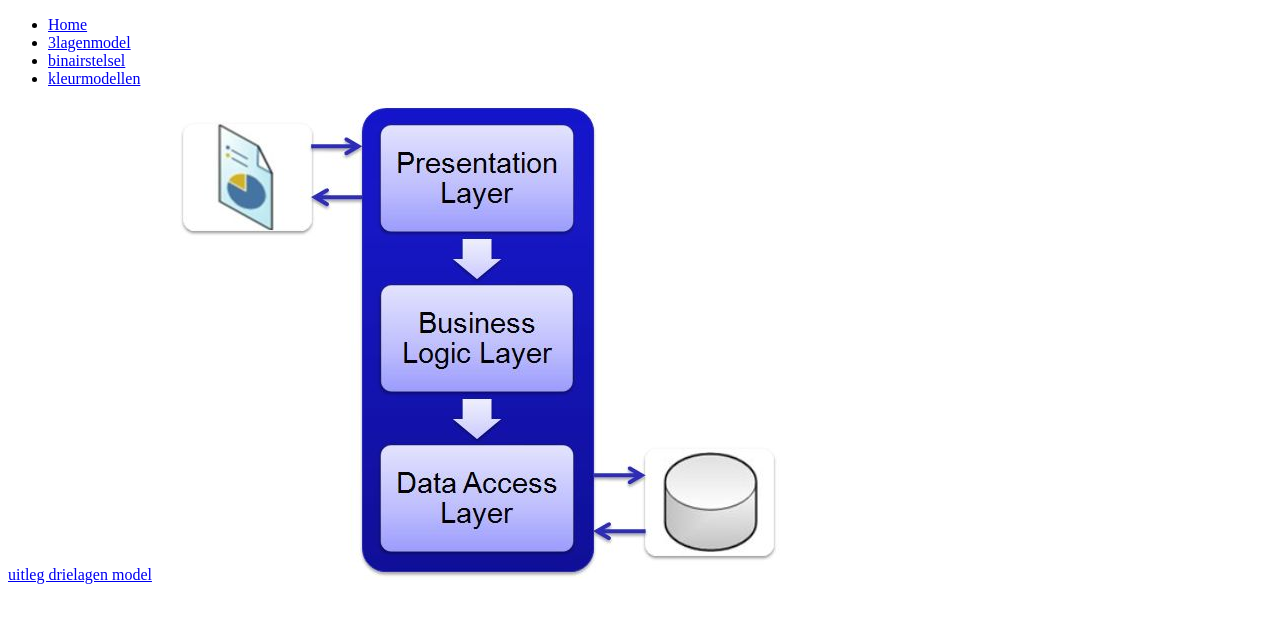
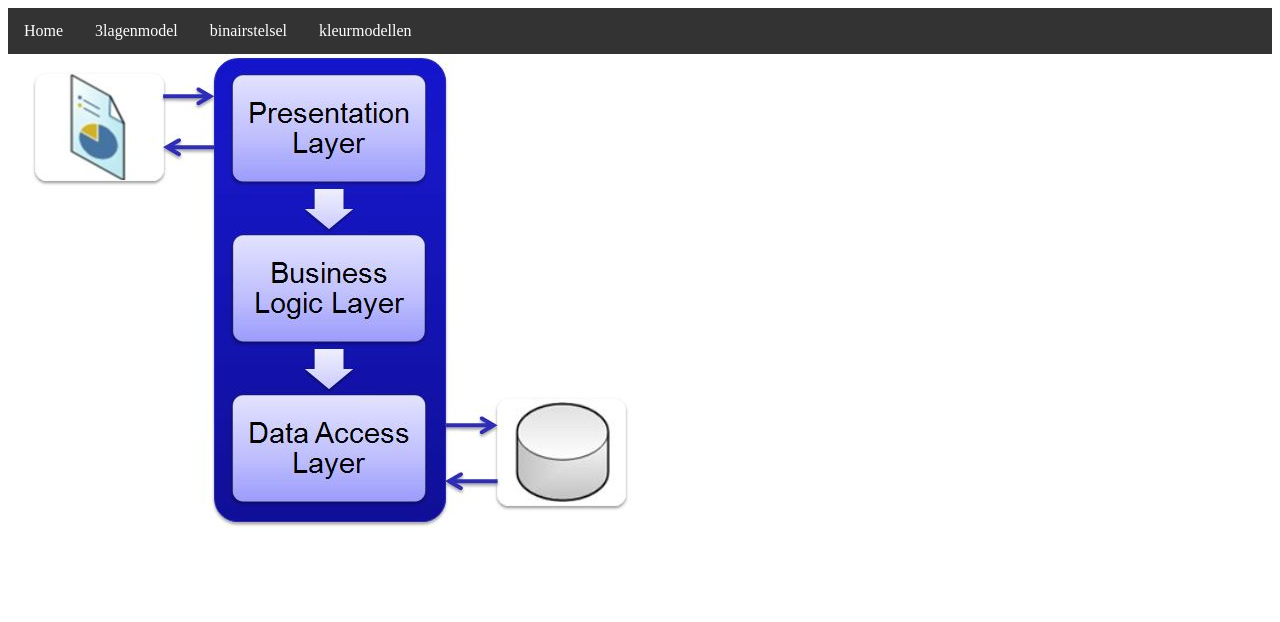
Before and after one commit to ts123456789/ts123456789.github.io, a plain HTML site: page index.html in a window 1280 px wide. Drawn offline with Linux system fonts and the light colour scheme.

Commit message:
CSS toegevoegd

```diff
--- a/index.html
+++ b/index.html
@@ -2,7 +2,7 @@
 <html>
     <head>
         <title>informatica uitleg site</title>
-
+        <link rel="stylesheet" type="text/css" href="opmaak.css">
         <meta charset="utf-8">
     </head>
     <body>
@@ -14,8 +14,6 @@
                 <li><a href="kleurmodellen.html">kleurmodellen</a></li>
             </ul>
 
-        <a href="drielagenmodel.html" >uitleg drielagen model</a>
-
             <img src="3TierModel.jpg" alt="3 lagen model foto">
 
     </body>
--- /dev/null
+++ b/opmaak.css
@@ -0,0 +1,23 @@
+ul{
+    list-style-type: none;
+    margin: 0;
+    padding: 0;
+    overflow: hidden;
+    background-color: #333;
+}
+
+li {
+    float: left;
+}
+
+li a {
+    display: block;
+    color: white;
+    text-align: center;
+    padding: 14px 16px;
+    text-decoration: none;
+}
+
+li a:hover {
+    background-color: #111;
+}
```
